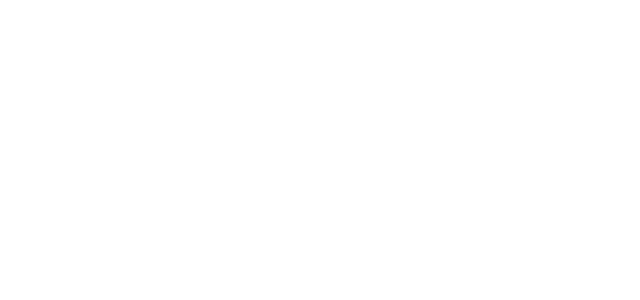
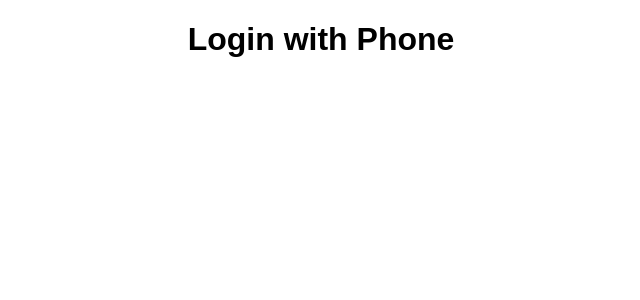
Before and after one commit to rushikeshwaghmare07/otp-login-react, a React (Vite) app: page / in a window 1280 px wide. Shown: the top 300 px of the page, without its empty margins (319-959 px from the left). Built offline with nearby package versions, Linux system fonts and the light colour scheme.

Commit message:
Added basic structure

```diff
--- a/src/App.css
+++ b/src/App.css
@@ -0,0 +1,4 @@
+.App {
+  font-family: sans-serif;
+  text-align: center;
+}
--- a/src/App.jsx
+++ b/src/App.jsx
@@ -3,9 +3,9 @@
 function App() {
 
   return (
-    <>
-
-    </>
+      <div className='App'>
+        <h1>Login with Phone</h1>
+      </div>
   )
 }
 
```
